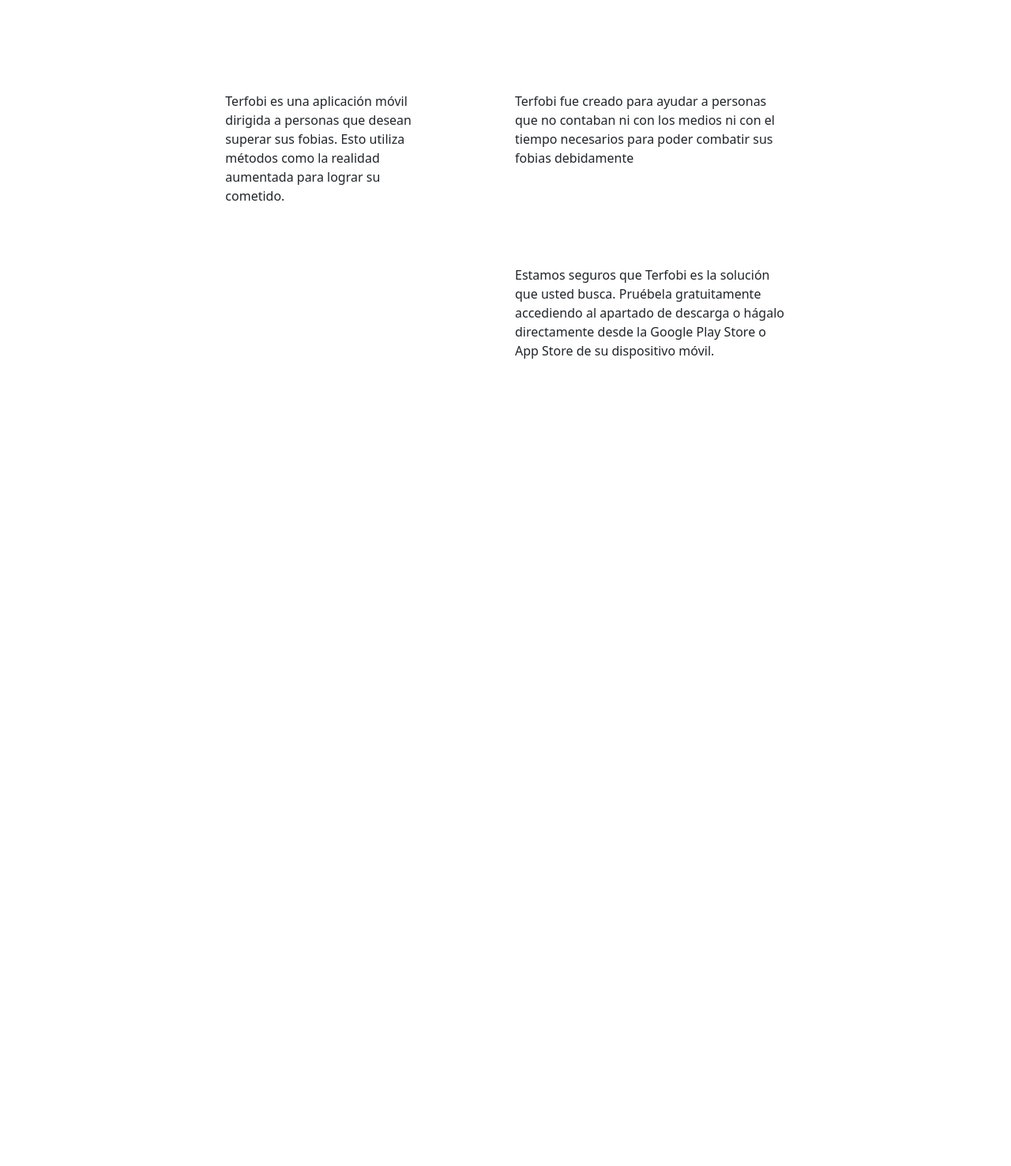
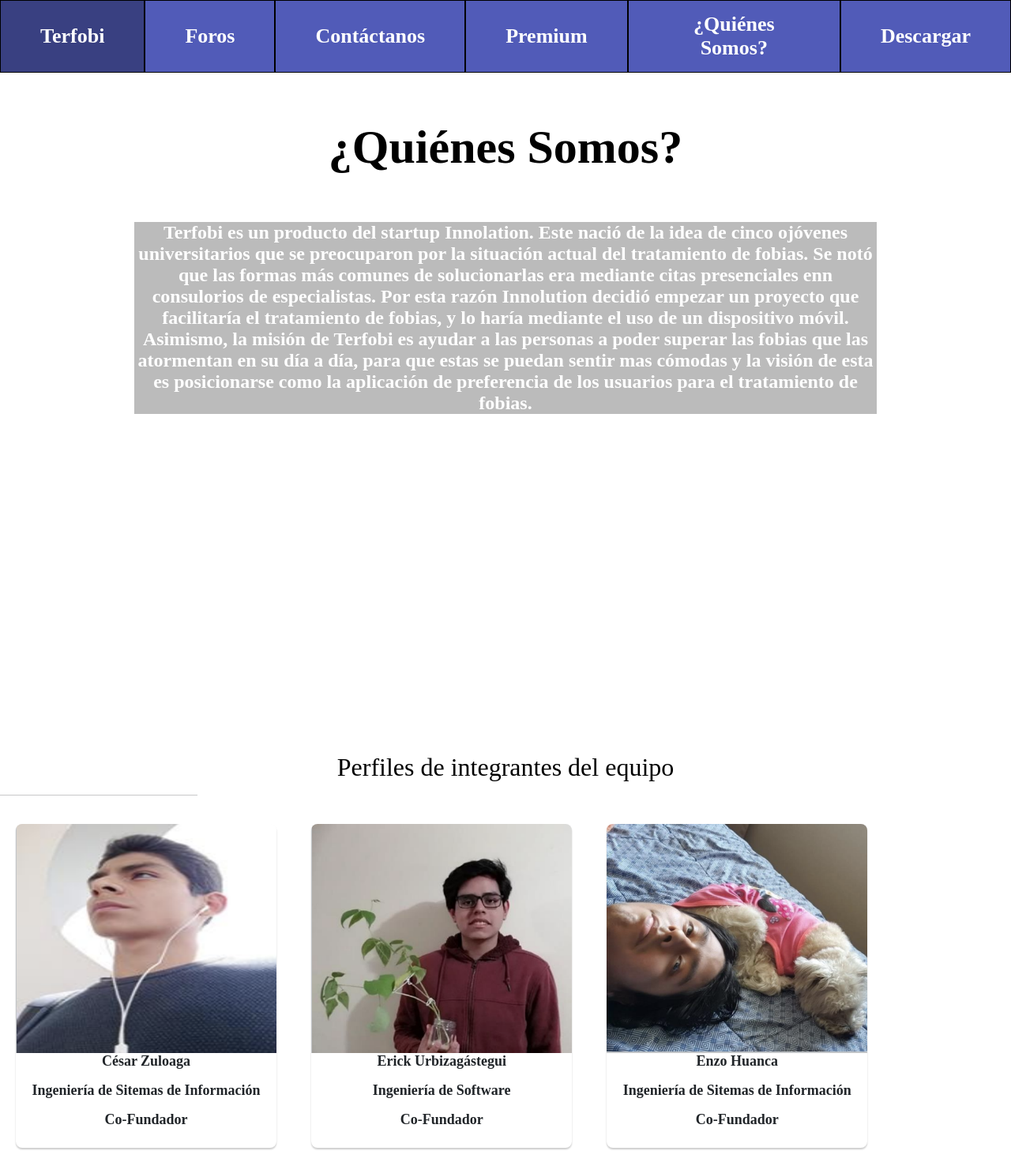
Before and after one commit to Jorge-Rioja/IHC-ZS4A-Terfobi, a plain HTML site: page Index.html in a window 1280 px wide. Shown: the top 1476 px of the page at 79% size. Before the commit the page ends 800 px from the top, so only its background shows below. Drawn offline with Linux system fonts and the light colour scheme; files that its build step writes are made by us from their sources.

Commit message:
Add files via upload

```diff
--- a/Index.html
+++ b/Index.html
@@ -1,101 +1,103 @@
 <!DOCTYPE html>
-<html lang="en">
+<html lang="en" dir="ltr">
+
 <head>
-    <meta charset="UTF-8">
-    <title>Title</title>
-    <link href='https://fonts.googleapis.com/css?family=Comfortaa' rel='stylesheet'>
-    <link rel="stylesheet" href="bootstrap.min.css">
-    <link rel="stylesheet" href="Index.css">
+  <meta charset="utf-8">
+  <meta name="viewport" content="width=device-width, initial-scale=1">
+  <title>Terfobi</title>
+  <link rel="stylesheet" href="styles.css">
+  <link rel="stylesheet" href="http://maxcdn.bootstrapcdn.com/font-awesome/4.7.0/css/font-awesome.min.css">
+  <link rel="stylesheet" href="cdn.jsdelivr.net/npm/bootstrap@5.1.3/dist/css/bootstrap.min.css" integrity="sha384-1BmE4kWBq78iYhFldvKuhfTAU6auU8tT94WrHftjDbrCEXSU1oBoqyl2QvZ6jIW3" crossorigin="anonymous">
 </head>
+
 <body>
+  <header>
+    <nav class="menu">
+      <ul>
+        <li><a href="#hero">Terfobi</a></li>
+        <li><a href="#foro">Foros</a></li>
+        <li><a href="#contact">Contáctanos</a></li>
+        <li><a href="#planes">Premium</a></li>
+        <li><a href="#who">¿Quiénes Somos?</a></li>
+        <li><a href="#download">Descargar</a></li>
+      </ul>
 
-<nav class="navbar navbar-expand-md navbar-dark position-fixed w-100" id="navegacion">
-    <div class="container-fluid">
-        <div class="navbar-brand d-block d-md-none border-0">
-            <a href="#" class="nav-link" id="navbarBrand"><p class="my-auto Titulos">Terobi</p></a>
+    </nav>
+  </header>
+  <section id=hero class="hero">
+
+    <h1>
+      ¿Quiénes Somos?
+    </h1>
+    <p>
+      Terfobi es un producto del startup Innolation. Este nació de la idea de cinco ojóvenes
+      universitarios que se preocuparon por la situación actual del tratamiento de fobias.
+      Se notó que las formas más comunes de solucionarlas era mediante citas presenciales
+      enn consulorios de especialistas. Por esta razón Innolution decidió empezar un proyecto
+      que facilitaría el tratamiento de fobias, y lo haría mediante el uso de un dispositivo
+      móvil. Asimismo, la misión de Terfobi es ayudar a las personas a poder superar las fobias
+      que las atormentan en su día a día, para que estas se puedan sentir mas cómodas y la visión
+      de esta es posicionarse como la aplicación de preferencia de los usuarios para el tratamiento
+      de fobias.
+    </p>
+  </section>
+
+
+
+
+  <h2>
+    Perfiles de integrantes del equipo
+  </h2>
+  <hr>
+  <div class="InfoInteg">
+    <div class="foto">
+      <img src="imagenes/imgCesar.png" alt="">
+      <p2>César Zuloaga</p>
+        <p2>Ingeniería de Sitemas de Información</p>
+          <p2>Co-Fundador</p>
+    </div>
+  </div>
+    <div class="InfoInteg">
+      <div class="foto">
+        <img src="imagenes/imgErick.png" alt="">
+        <p2>Erick Urbizagástegui</p>
+          <p2>Ingeniería de Software</p>
+            <p2>Co-Fundador</p>
+
+      </div>
+    </div>
+      <div class="InfoInteg">
+        <div class="foto">
+          <img src="imagenes/imgEnzo.png" alt="">
+
+          <p2>Enzo Huanca</p>
+            <p2>Ingeniería de Sitemas de Información</p>
+              <p2>Co-Fundador</p>
+
+        </div>
+      </div>
+        <div class="InfoInteg">
+          <div class="foto">
+            <img src="imagenes/imgJorge.png" alt="">
+
+            <p2>Jorge Rioja</p>
+              <p2>Ingeniería de Sitemas de Información</p>
+                <p2>Co-Fundador</p>
+
+          </div>
         </div>
 
-        <button class="navbar-toggler border-0"
-                type="button"
-                data-toggle="collapse"
-                data-target="#navbarSupportedContent"
-                aria-controls="navbarSupportedContent"
-                aria-expanded="false"
-                aria-label="Toogle navigation">
-            <span class="navbar-toggler-icon"></span>
-        </button>
+          <div class="InfoInteg">
+            <div class="foto">
+              <img src="imagenes/imgLeonel.png" alt="">
 
-        <div class="collapse navbar-collapse" id="navbarSupportedContent">
-            <ul class="navbar-nav mx-auto row text-center align-items-center" id="navbarItems">
-                <div class="col-3 col-md-2 p-0"><a href="#" class="nav-link"><li class="nav-item Botones">Terfobi</li></a></div>
-                <div class="col-3 col-md-2 p-0"><a href="#" class="nav-link"><li class="nav-item Botones">Foros</li></a></div>
-                <div class="col-3 col-md-2 p-0"><a href="#" class="nav-link"><li class="nav-item Botones">Contáctanos</li></a></div>
-                <div class="col-3 col-md-2 p-0"><a href="#" class="nav-link"><li class="nav-item Botones">Premium</li></a></div>
-                <div class="col-3 col-md-2 p-0"><a href="#" class="nav-link"><li class="nav-item Botones">¿Quiénes<br>somos?</li></a></div>
-                <div class="col-3 col-md-2 p-0"><a href="#" class="nav-link"><li class="nav-item Botones">Descargar</li></a></div>
-            </ul>
+              <p2>Leonel Alfaro</p>
+                <p2>Ingeniería de Sitemas de Información</p>
+                  <p2>Co-Fundador</p>
+
+            </div>
+          </div>
         </div>
-    </div>
-</nav>
-<div id="Descripcion">
-    <div class="container-sm">
-        <div class="row d-block d-md-flex justify-content-center p-1">
-            <div class="col-12 col-md-5 col-lg-4 col-xl-3 px-0 pl-md-3 pl-lg-4 pl-xl-2 pl-xxl-4 pt-5">
-                <div class="row d-block align-items-center px-0 pl-md-2 pl-lg-3 pl-xl-0 pl-xxl-2" id="terfobiInfo">
+</body>
 
-                    <div class="px-5 px-md-0">
-                        <img src="Sources/Picture_1.png" alt="" class="col img-fluid rounded-lg w-100 px-5 px-md-0 pl-lg-1 px-xl-0 pl-xxl-2 mb-3">
-                    </div>
-
-                    <div class="col px-0 pb-3 pb-md-0 pl-lg-1 pl-xl-0 pl-xxl-2">
-                        <div class="textContainer rounded-lg mx-0 pt-3">
-                            <p class="Textos p-4">
-                                Terfobi es una aplicación móvil dirigida a
-                                personas que desean superar sus fobias.
-                                Esto utiliza métodos como la realidad
-                                aumentada para lograr su cometido.
-                            </p>
-                        </div>
-                    </div>
-                </div>
-            </div>
-            <div class="d-none d-md-inline-block col-md-1" id="Separacion"></div>
-            <div class="col col-md-6 col-lg-5 col-xl-4 px-0 pt-md-5 pr-md-3 pr-lg-4 pr-xl-2 pr-xxl-3">
-                <div class="row d-block px-0 pr-md-2 pr-lg-3 pr-xl-0 pr-xxl-4" id="introCol2">
-                    <div class="col px-0 pr-md-1 pr-lg-0 pb-3">
-                        <div class="textContainer rounded-lg pt-md-4 pb-md-2 pb-xl-3 pb-xxl-4">
-                            <div class="pt-md-3 pb-md-1 pb-lg-2 pb-xl-1 pb-xxl-2">
-                                <p class="Textos p-4">
-                                    Terfobi fue creado para ayudar a personas que
-                                    no contaban ni con los medios ni con el tiempo
-                                    necesarios para poder combatir sus fobias
-                                    debidamente
-                                </p>
-                            </div>
-                        </div>
-                    </div>
-                    <div class="col px-0 pr-md-1 pr-lg-0">
-                        <div class="textContainer rounded-lg pt-md-3 pb-md-0 pb-lg-2 pt-xxl-4">
-                            <div class="py-md-0 pt-lg-2 pb-lg-1 pt-xxl-1 pb-xxl-0">
-                                <p class="Textos p-4">
-                                    Estamos seguros que Terfobi es la solución que usted
-                                    busca. Pruébela gratuitamente accediendo al apartado de
-                                    descarga o hágalo directamente desde la Google Play Store
-                                    o App Store de su dispositivo móvil.
-                                </p>
-                            </div>
-
-                        </div>
-
-                    </div>
-                </div>
-            </div>
-        </div>
-    </div>
-</div>
-
-
-<script src=popper.min.js></script>
-<script src="bootstrap.min.js"></script>
-</body>
 </html>
--- a/styles.css
+++ b/styles.css
@@ -55,3 +55,53 @@
   background-color: #bbbbbb;
   font: bold 24px 'Monserrat';
 }
+
+
+
+
+h2{
+  font: bold 60px 'Monserrat';
+  text-align: center;
+  font-size: 40px;
+  color: black;
+  margin-top: 100px;
+  font-weight: 400;
+}
+.InfoInteg{
+  font: bold 18px 'Monserrat';
+  margin:auto;
+
+  display:-webkit-inline-flex;
+
+
+
+}
+.InfoInteg .foto{
+  width: 330px;
+  height: 410px;
+  border-radius: 8px;
+  box-shadow: 0 2px 2px rgba(0, 0, 0, 0.2);
+  overflow: hidden;
+  margin: 20px;
+  text-align: center;
+  transition: all 0.25s;
+  background-color: white;
+}
+.InfoInteg .foto:hover{
+  transform: translateY(-15px);
+  box-shadow: 0 12px 16px rgba(0, 0, 0, 0.2);
+}
+.InfoInteg .foto img{
+  width: 350px;
+  height: 290px;
+}
+.InfoInteg .foto p2{
+  font-weight: 700;
+}
+hr {
+  width: 250px;
+  height: 2px;
+  background-color: #515bb8;
+  border: 0;
+  margin-bottom: 60px;
+}
```
Also changed, not shown: imagenes/imgCesar.png (added), imagenes/imgEnzo.png (added), imagenes/imgErick.png (added), imagenes/imgJorge.png (added), imagenes/imgLeonel.png (added).
